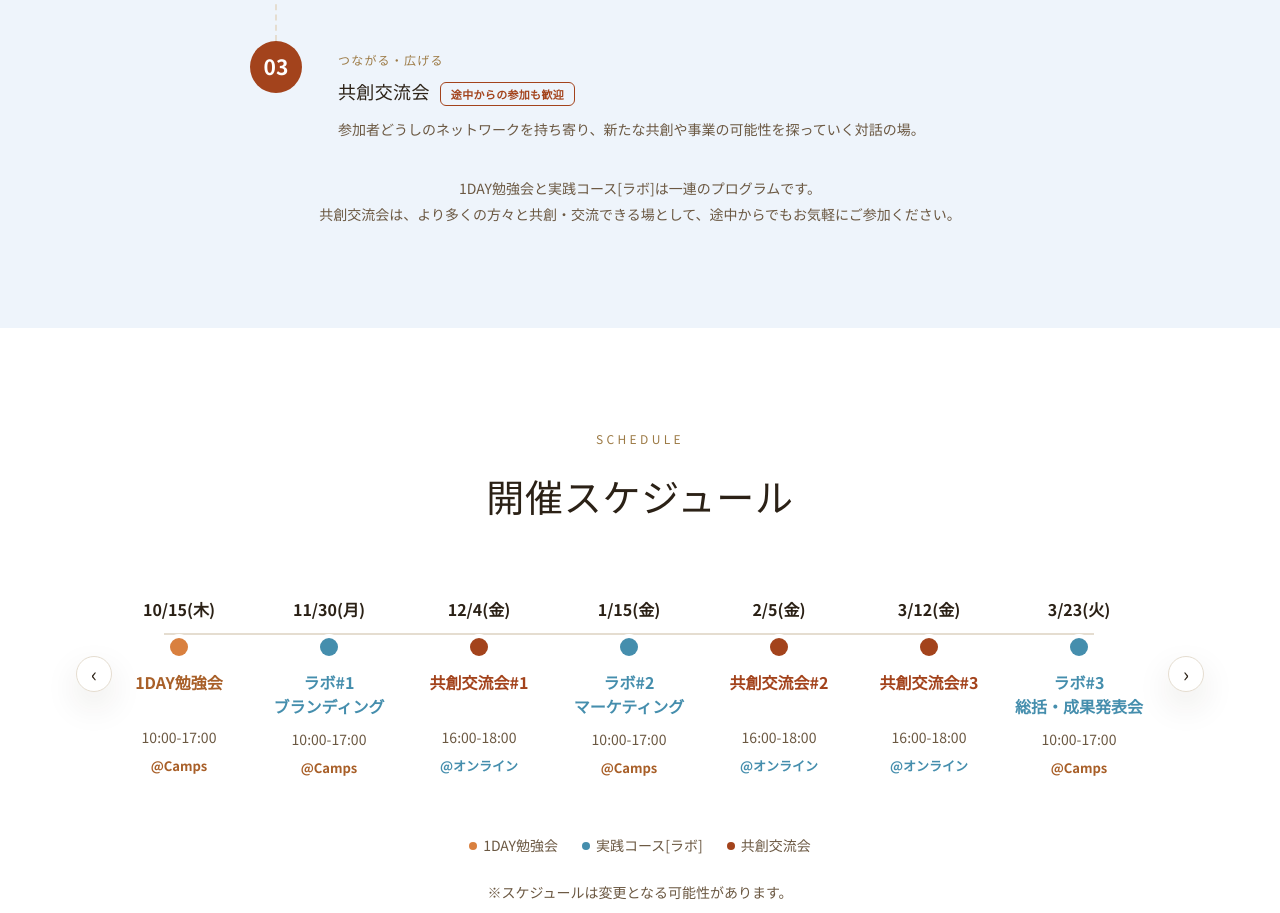
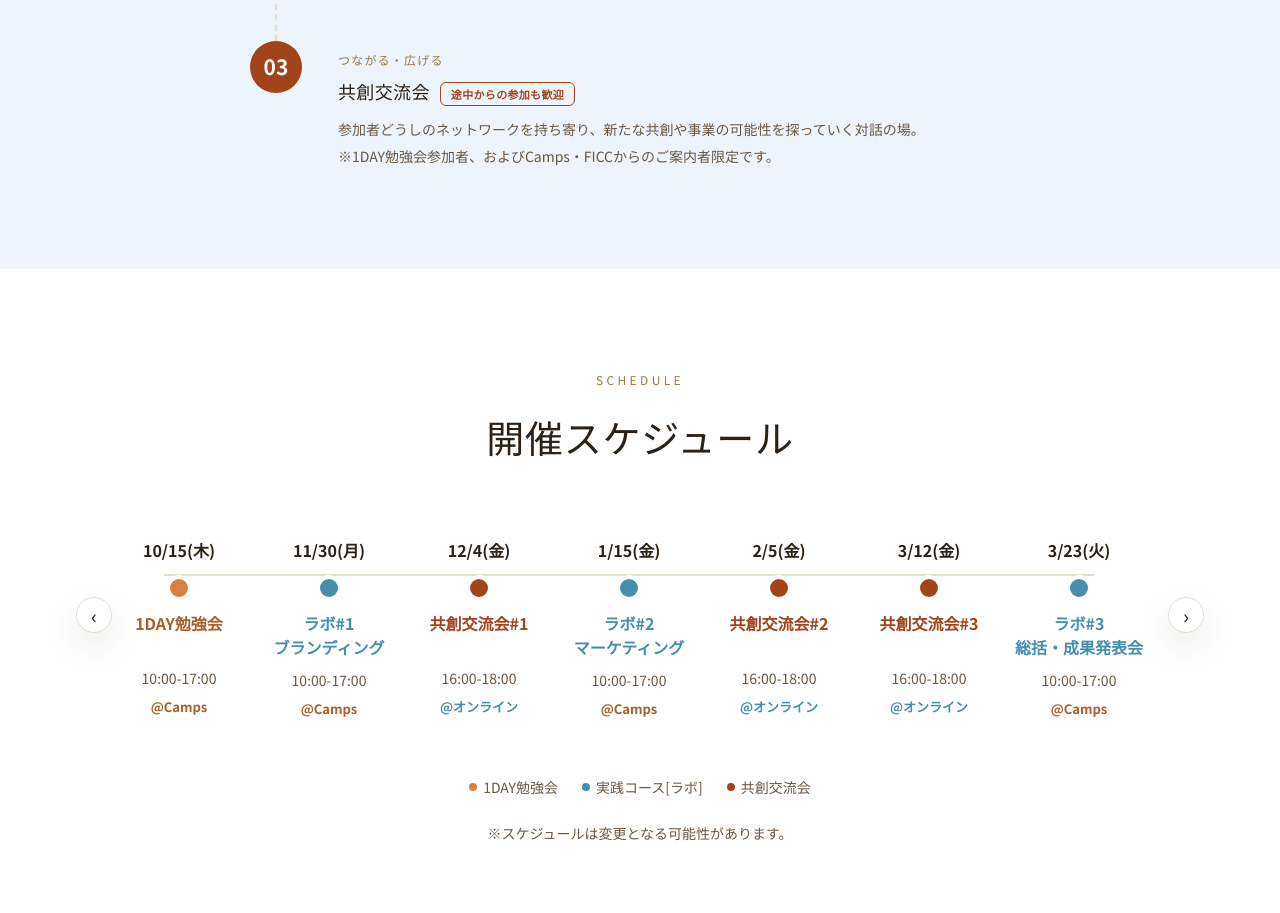
Before and after one commit to branding-lab2026/branding-lab-lp, a plain HTML site: page index.html in a window 1280 px wide. Shown: the part 3079-3992 px from the top of the page. Drawn offline with Linux system fonts and the light colour scheme.

Commit message:
共創交流会の参加条件注釈を03ブロック内に統合
01-03共通の注釈段落を削除し、対象条件(1DAY勉強会参加者/Camps・FICCからのご案内者限定)を03のブロック内に移動

Co-Authored-By: Claude Sonnet 5 <noreply@anthropic.com>

```diff
--- a/index.html
+++ b/index.html
@@ -169,11 +169,10 @@
           <div>
             <span class="program-steps__tag">つながる・広げる</span>
             <h3>共創交流会<span class="program-steps__badge">途中からの参加も歓迎</span></h3>
-            <p>参加者どうしのネットワークを持ち寄り、新たな共創や事業の可能性を探っていく対話の場。</p>
+            <p>参加者どうしのネットワークを持ち寄り、新たな共創や事業の可能性を探っていく対話の場。<br>※1DAY勉強会参加者、およびCamps・FICCからのご案内者限定です。</p>
           </div>
         </div>
       </div>
-      <p class="program-note fade-up">1DAY勉強会と実践コース[ラボ]は一連のプログラムです。<br>共創交流会は、より多くの方々と共創・交流できる場として、途中からでもお気軽にご参加ください。</p>
     </div>
   </section>
 
```
